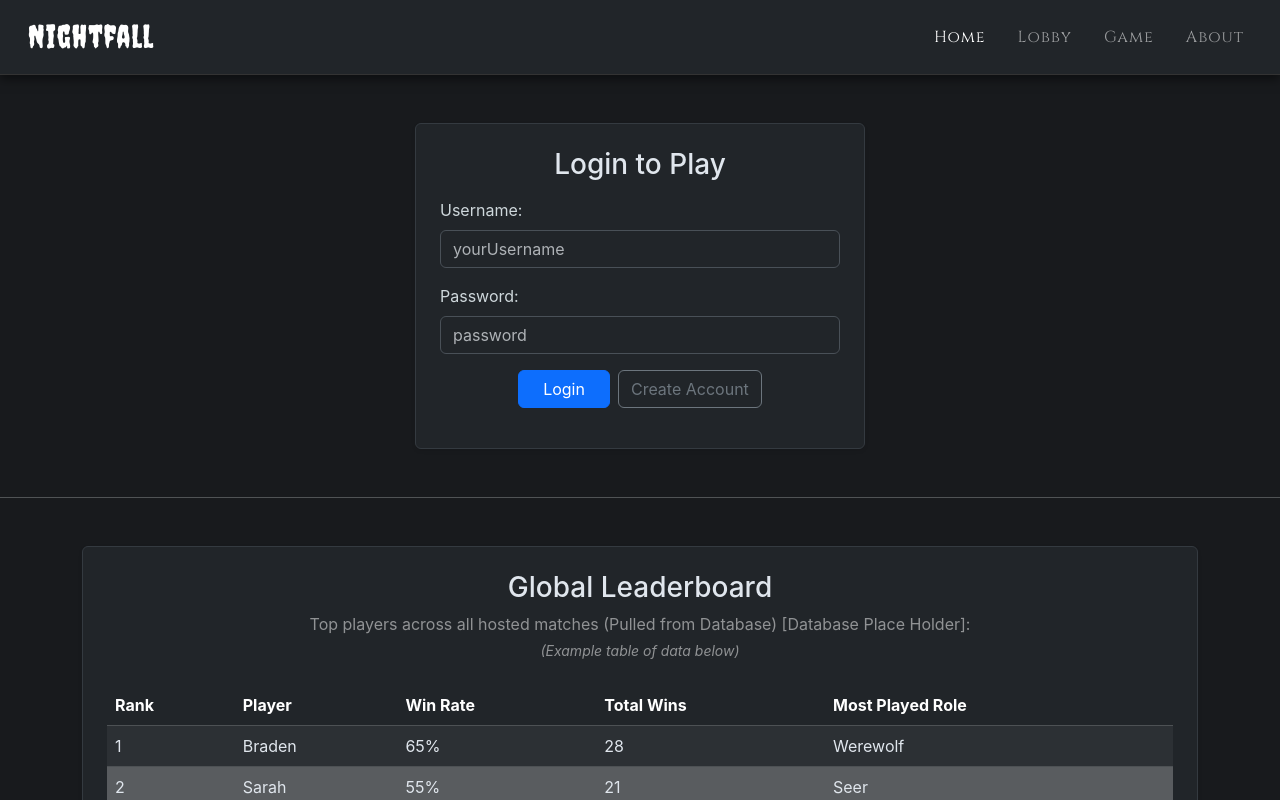
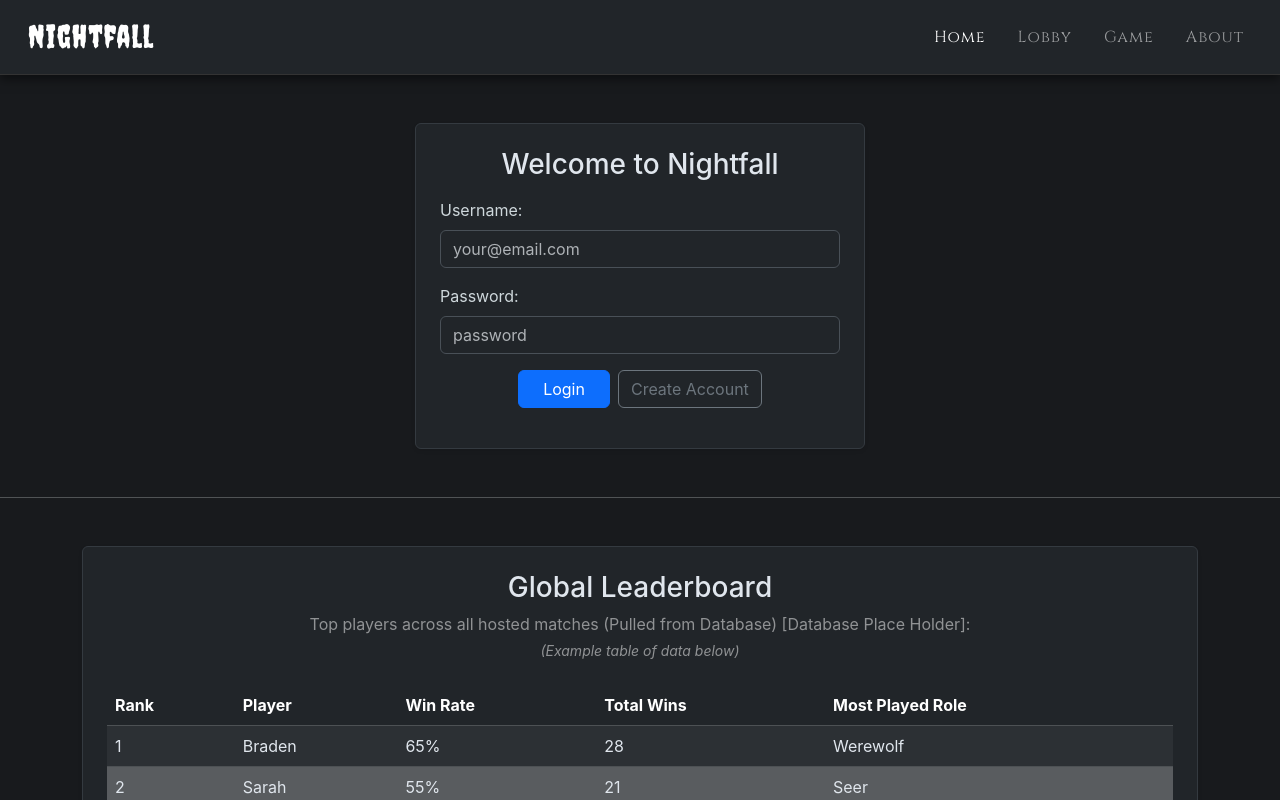
Before and after one commit to BCovi/startup, a React (Vite) app: page / in a window 1280 px wide. Shown: the top 800 px of the page. Built offline with nearby package versions, Linux system fonts and the light colour scheme.

Commit message:
Updated login with create account and updated text

```diff
--- a/src/home/home.jsx
+++ b/src/home/home.jsx
@@ -26,7 +26,7 @@ export function Home() {
       {/* <!-- Login Placeholder Requirement --> */}
       <section id="authentication" className="container my-5 d-flex justify-content-center">
         <div className="card shadow-sm border-secondary p-4 text-center" style={{ maxWidth: '450px', width: '100%' }}>
-          <h3 className="mb-3">Login to Play</h3>
+          <h3 className="mb-3">{!userName ? 'Welcome to Nightfall' : 'Player Portal'}</h3>
 
           {!userName ? (
             <form onSubmit={handleAuth}>
@@ -36,7 +36,7 @@ export function Home() {
                   type="text"
                   className="form-control"
                   id="userName"
-                  placeholder="yourUsername"
+                  placeholder="your@email.com"
                   value={userNameInput}
                   onChange={(e) => setUserNameInput(e.target.value)}
                   required
@@ -54,7 +54,7 @@ export function Home() {
               </div>
               <div className="d-flex gap-2 justify-content-center my-3">
                 <button type="submit" className="btn btn-primary px-4">Login</button>
-                <button type="button" className="btn btn-outline-secondary" onClick={() => navigate('/lobby')}>
+                <button type="submit" className="btn btn-outline-secondary">
                   Create Account
                 </button>
               </div>
```
